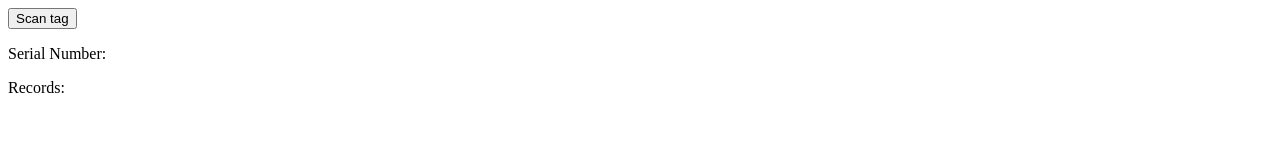
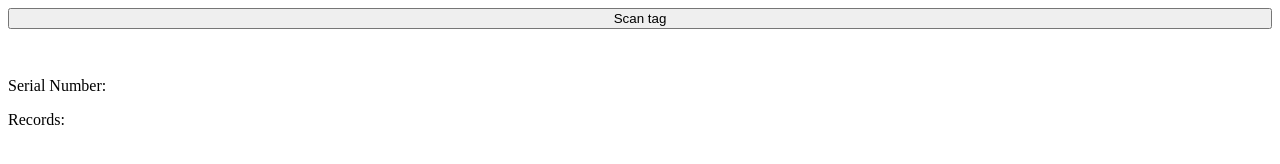
Before and after one commit to Rapteon/artshare, a plain HTML site: page index.html in a window 1280 px wide. Drawn offline with Linux system fonts and the light colour scheme.

Commit message:
Added basic style for body.

```diff
--- a/index.html
+++ b/index.html
@@ -6,6 +6,7 @@
 	<title>NFC Art Share</title>
 	<meta name="viewport" content="width=device-width,initial-scale=1.0" />
 	<script defer src="./script.js"></script>
+	<link rel="stylesheet" href="./style.css">
 </head>
 
 <body>
--- /dev/null
+++ b/style.css
@@ -0,0 +1,4 @@
+body {
+    display: flex;
+    flex-direction: column;
+}
```
